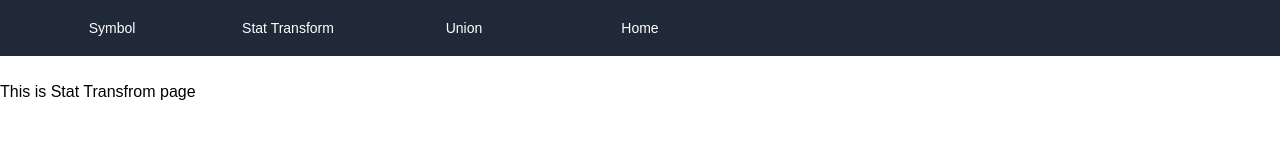
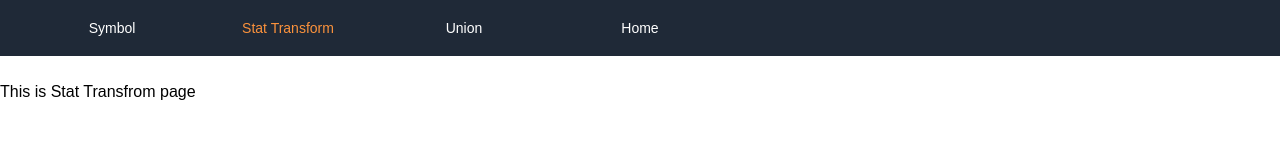
Before and after one commit to sinclairr08/maple-tools, a Next.js app: page /stat in a window 1280 px wide. Shown: the top 160 px of the page. Built offline with nearby package versions, Linux system fonts and the light colour scheme; what @tailwindcss/custom-forms would draw is missing.

Commit message:
add: Add text highlighting on header

```diff
--- a/components/Header.tsx
+++ b/components/Header.tsx
@@ -1,20 +1,38 @@
 import Link from "next/link";
+import { useRouter } from "next/router";
+import { cls } from "../libs/utils";
 
 export default function Header() {
+  const router = useRouter();
   return (
     <div className="h-14 px-6 bg-gray-800 w-full grid fixed top-0 grid-cols-7">
       <Link href="/symbol">
-        <a className="text-white text-sm flex items-center justify-center ">
+        <a
+          className={cls(
+            "text-sm flex items-center justify-center",
+            router.pathname === "/symbol" ? "text-orange-400" : "text-white"
+          )}
+        >
           Symbol
         </a>
       </Link>
       <Link href="/stat">
-        <a className="text-white text-sm flex items-center justify-center">
+        <a
+          className={cls(
+            "text-sm flex items-center justify-center",
+            router.pathname === "/stat" ? "text-orange-400" : "text-white"
+          )}
+        >
           Stat Transform
         </a>
       </Link>
       <Link href="/union">
-        <a className="text-white text-sm flex items-center justify-center">
+        <a
+          className={cls(
+            "text-sm flex items-center justify-center",
+            router.pathname === "/union" ? "text-orange-400" : "text-white"
+          )}
+        >
           Union
         </a>
       </Link>
--- /dev/null
+++ b/libs/utils.ts
@@ -0,0 +1,3 @@
+export function cls(...classnames: string[]) {
+  return classnames.join(" ");
+}
```
